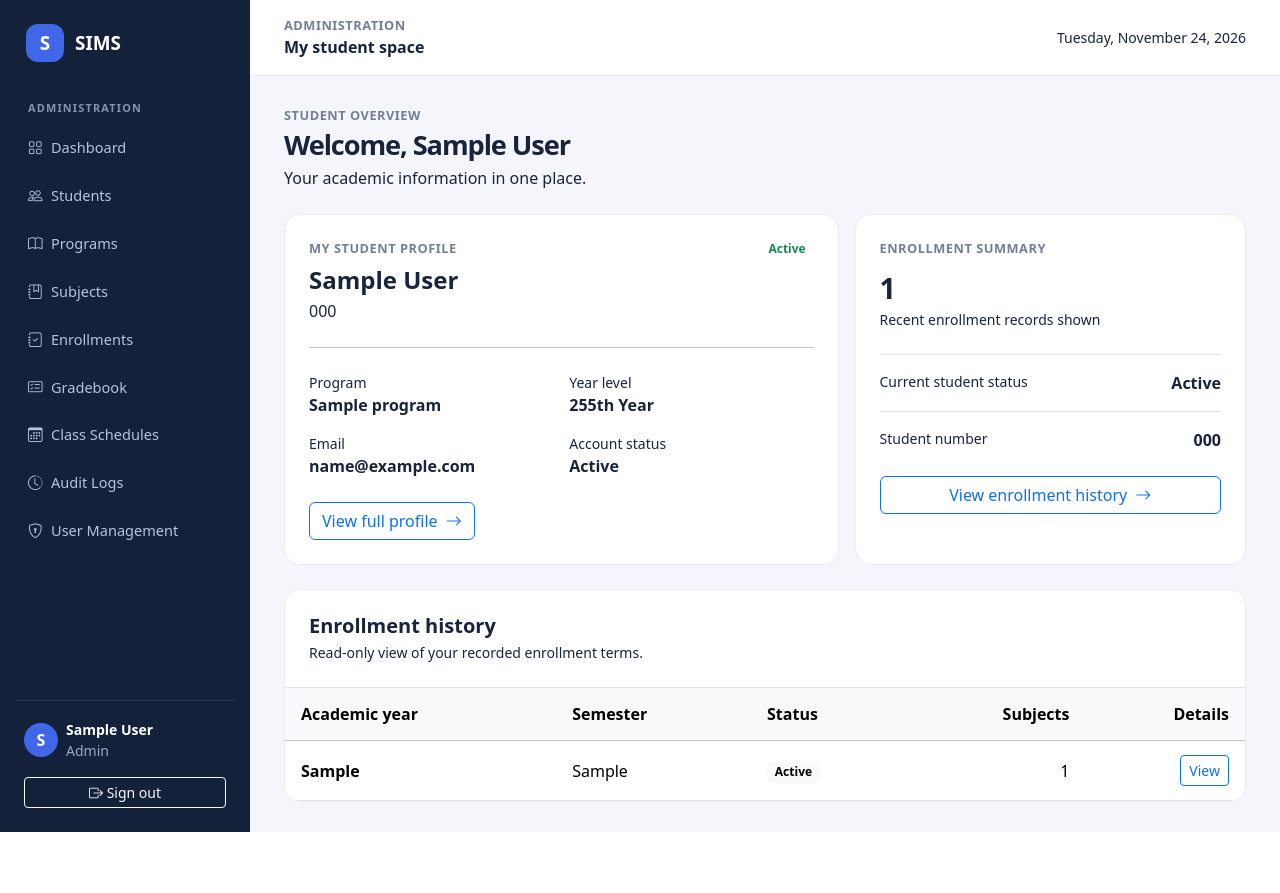
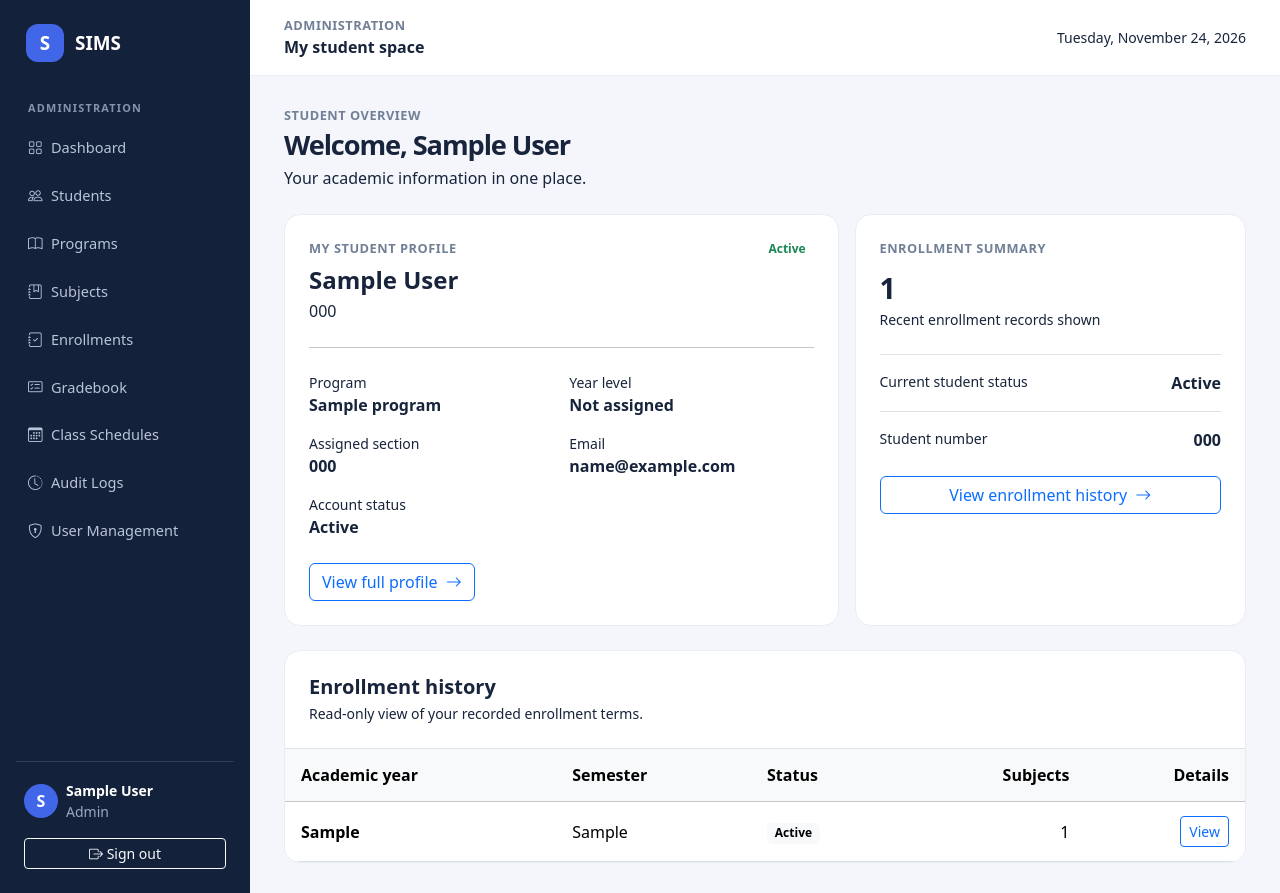
Before and after one commit to KyleDomSar/Student-Information-Management-System, a Laravel app: page /student/dashboard in a window 1280 px wide. Before the commit the page ends 832 px from the top, so only its background shows below. Run offline with Laravel 12, Linux system fonts and the light colour scheme; a user stored in the database is signed in; data comes from the database, SQL or seed files in the repository; tables that the repository leaves empty hold one stand-in row (values such as "Sample post").

Commit message:
Show student year level and section on dashboard

```diff
--- a/resources/views/student/dashboard.blade.php
+++ b/resources/views/student/dashboard.blade.php
@@ -36,7 +36,11 @@
                     </div>
                     <div class="col-sm-6">
                         <div class="small muted">Year level</div>
-                        <div class="fw-semibold">{{ $student->year_level ? $student->year_level . (['st','nd','rd','th'][$student->year_level - 1] ?? 'th') . ' Year' : 'Not assigned' }}</div>
+                        <div class="fw-semibold">{{ $student->yearLevelRecord?->name ?? 'Not assigned' }}</div>
+                    </div>
+                    <div class="col-sm-6">
+                        <div class="small muted">Assigned section</div>
+                        <div class="fw-semibold">{{ $student->section?->code ?? 'Not assigned' }}</div>
                     </div>
                     <div class="col-sm-6">
                         <div class="small muted">Email</div>
```
